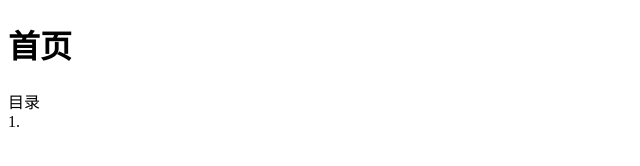
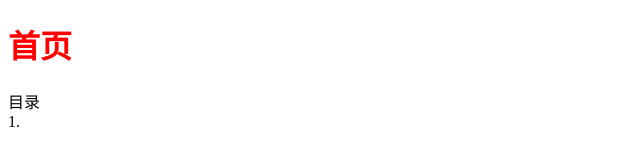
Before and after one commit to wc-yuhuai/web, a plain HTML site: page index.html in a window 1280 px wide. Shown: the whole page, without its empty margins (0-640 px from the left). Drawn offline with Linux system fonts and the light colour scheme.

Commit message:
style="color:red"

```diff
--- a/index.html
+++ b/index.html
@@ -6,7 +6,7 @@
 </head>
 
 <body>
-    <h1>首页</h1>
+    <h1 style="color:red">首页</h1>
     <div>目录</div>
     <div>1.</div>
 
```
